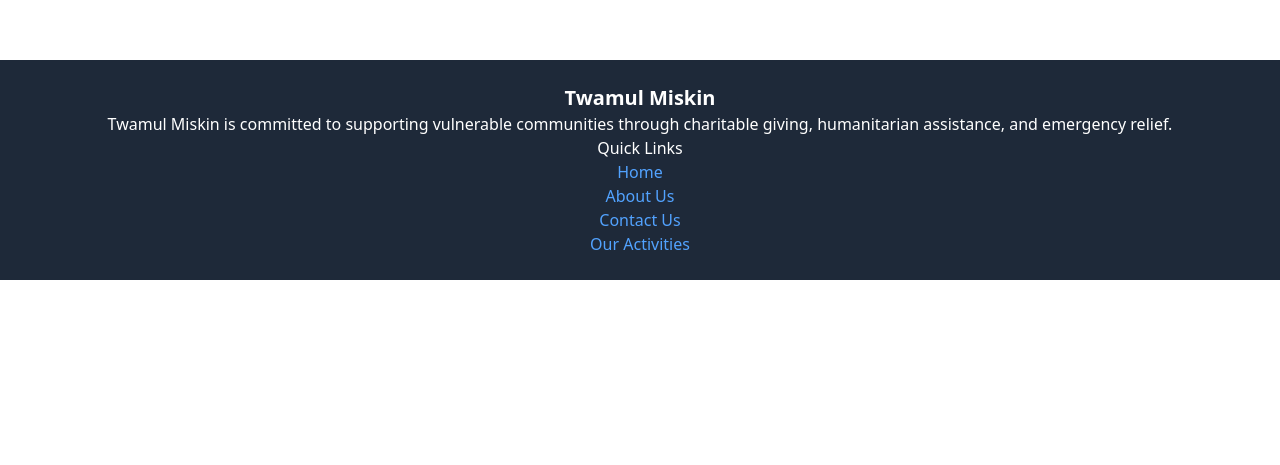
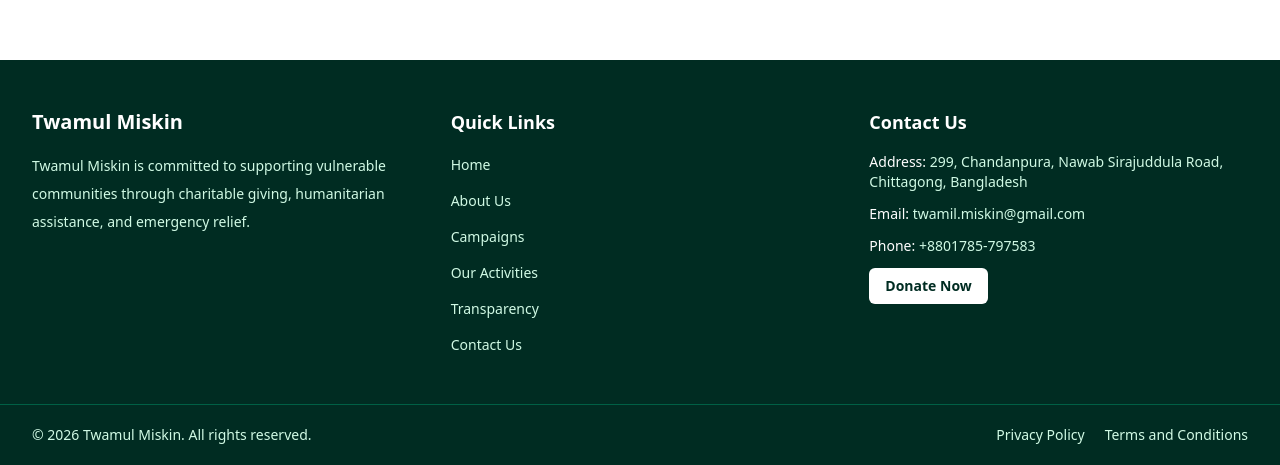
Before and after one commit to Beyond-Sifat/Twamul-Miskin, a Next.js app: page /en in a window 1280 px wide. Shown: the part 582-1047 px from the top of the page. Before the commit the page ends 862 px from the top, so only its background shows below. Built offline with nearby package versions, Linux system fonts and the light colour scheme.

Commit message:
update footer and its UI

```diff
--- a/src/components/Footer.tsx
+++ b/src/components/Footer.tsx
@@ -1,48 +1,117 @@
-"use client";
 
+import Link from "next/link";
 import { useLocale, useTranslations } from "next-intl";
-import Link from "next/link";
 
-
-export default function Footer(){
-
+export default function Footer() {
     const t = useTranslations("footer");
     const locale = useLocale();
 
+    const currentYear = 2026;
 
-    const quickLinks=[
-        {label: t("home"), href: "/"},
-        {label: t("about"), href: "/about"},
-        {label: t("contact"), href: "/contact"},
-        {label: t("activities"), href: "/activities"},
+    const quickLinks = [
+        { label: t("home"), href: "" },
+        { label: t("about"), href: "/about" },
+        { label: t("campaigns"), href: "/campaigns" },
+        { label: t("activities"), href: "/activities" },
+        { label: t("transparency"), href: "/transparency" },
+        { label: t("contact"), href: "/contact" },
     ];
 
-    return(
-        <footer className="bg-gray-800 text-white py-6">
-            <div className="container mx-auto text-center">
+    return (
+        <footer className="bg-emerald-950 text-white">
+            <div className="mx-auto grid max-w-7xl gap-10 px-4 py-12 sm:px-6 md:grid-cols-3 lg:px-8">
                 <div>
-                    <Link href ={`/${locale}`}
-                    className = "text-xl font-bold text-white">
+                    <Link
+                        href={`/${locale}`}
+                        className="text-xl font-bold text-white"
+                    >
+                        {locale === "bn" ? "ত্বআমুল মিসকীন" : "Twamul Miskin"}
+                    </Link>
 
-                    {locale==="bn"? "ত্বআমুল মিসকীন" : "Twamul Miskin"}</Link>
-
-                    <p>{t("description")}</p>
+                    <p className="mt-4 max-w-sm text-sm leading-7 text-emerald-100">
+                        {t("description")}
+                    </p>
                 </div>
 
+                <div>
+                    <h2 className="text-lg font-semibold">{t("quickLinks")}</h2>
 
-                <div>
-                    <h1>{t("quickLinks")}</h1>
-                    <ul>
-                        {quickLinks.map((item)=>(
+                    <ul className="mt-4 space-y-3">
+                        {quickLinks.map((item) => (
                             <li key={item.href}>
-                                <Link href={`/${locale}${item.href}`} className="text-blue-400 hover:text-blue-600">
+                                <Link
+                                    href={`/${locale}${item.href}`}
+                                    className="text-sm text-emerald-100 transition hover:text-white"
+                                >
                                     {item.label}
                                 </Link>
                             </li>
                         ))}
                     </ul>
                 </div>
+
+                <div>
+                    <h2 className="text-lg font-semibold">{t("contactHeading")}</h2>
+
+                    <div className="mt-4 space-y-3 text-sm text-emerald-100">
+                        <p>
+                            <span className="font-medium text-white">
+                                {/* {t("address")}: */}
+                                {locale === "bn" ? "ঠিকানা: " : "Address: "}
+                            </span>{" "}
+                            {/* Bangladesh */}
+                            {t("address")}
+                        </p>
+
+                        <p>
+                            <span className="font-medium text-white">
+                                {t("email")}:
+                            </span>{" "}
+                            {/* Replace with the foundation's actual email */}
+                            <span>twamil.miskin@gmail.com</span>
+                        </p>
+
+                        <p>
+                            <span className="font-medium text-white">
+                                {locale === "bn" ? "ফোন" : "Phone"}:
+                            </span>{" "}
+                            {/* Replace with the foundation's actual phone number */}
+                            <span> {t("phone")}</span>
+                        </p>
+
+                        <Link
+                            href={`/${locale}/donate`}
+                            className="inline-block rounded-md bg-white px-4 py-2 font-semibold text-emerald-950 transition hover:bg-emerald-100"
+                        >
+                            {t("donate")}
+                        </Link>
+                    </div>
+                </div>
+            </div>
+
+            <div className="border-t border-emerald-800">
+                <div className="mx-auto flex max-w-7xl flex-col gap-4 px-4 py-5 text-sm text-emerald-100 sm:px-6 md:flex-row md:items-center md:justify-between lg:px-8">
+                    <p>
+                        © {currentYear} Twamul Miskin. {t("copyright")}
+                    </p>
+
+                    <div className="flex flex-wrap gap-5">
+                        <Link
+                            href={`/${locale}/privacy-policy`}
+                            className="hover:text-white"
+                        >
+                            {t("privacyPolicy")}
+                        </Link>
+
+                        <Link
+                            href={`/${locale}/terms`}
+                            className="hover:text-white"
+                        >
+                            {t("terms")}
+                        </Link>
+                    </div>
+                </div>
             </div>
         </footer>
-    )
+    );
 }
--- a/src/message/bn.json
+++ b/src/message/bn.json
@@ -12,7 +12,7 @@
         "closeMenu": "মেনু বন্ধ করুন"
     },
     "footer": {
-        "description": "তাওয়ামুল মিসকিন দান, মানবিক সহায়তা এবং জরুরি ত্রাণ কার্যক্রমের মাধ্যমে অসহায় মানুষের পাশে থাকতে প্রতিশ্রুতিবদ্ধ।",
+        "description": "ত্বআমুল মিসকীন দান, মানবিক সহায়তা এবং জরুরি ত্রাণ কার্যক্রমের মাধ্যমে অসহায় মানুষের পাশে থাকতে প্রতিশ্রুতিবদ্ধ।",
         "quickLinks": "দ্রুত লিংক",
         "home": "হোম",
         "about": "আমাদের সম্পর্কে",
@@ -23,9 +23,9 @@
         "getInvolved": "সহযোগিতায় যুক্ত হোন",
         "donate": "দান করুন",
         "contactHeading": "যোগাযোগ করুন",
-        "address": "বাংলাদেশ",
+        "address": " ২৯৯, চন্দনপুরা, নবাব সিরাজউদ্দৌলা রোড, চট্টগ্রাম, বাংলাদেশ",
         "email": "ইমেইল",
-        "phone": "ফোন",
+        "phone": "+৮৮০১৭৮৫৭৯৭৫৮৩",
         "copyright": "সর্বস্বত্ব সংরক্ষিত।",
         "privacyPolicy": "গোপনীয়তা নীতি",
         "terms": "শর্তাবলি"
--- a/src/message/en.json
+++ b/src/message/en.json
@@ -23,9 +23,9 @@
         "getInvolved": "Get Involved",
         "donate": "Donate Now",
         "contactHeading": "Contact Us",
-        "address": "Bangladesh",
+        "address": "299, Chandanpura, Nawab Sirajuddula Road, Chittagong, Bangladesh",
         "email": "Email",
-        "phone": "Phone",
+        "phone": "+8801785-797583",
         "copyright": "All rights reserved.",
         "privacyPolicy": "Privacy Policy",
         "terms": "Terms and Conditions"
```
